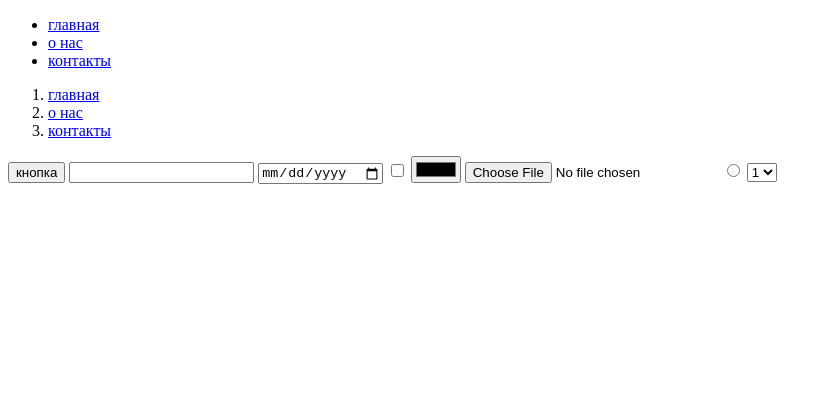
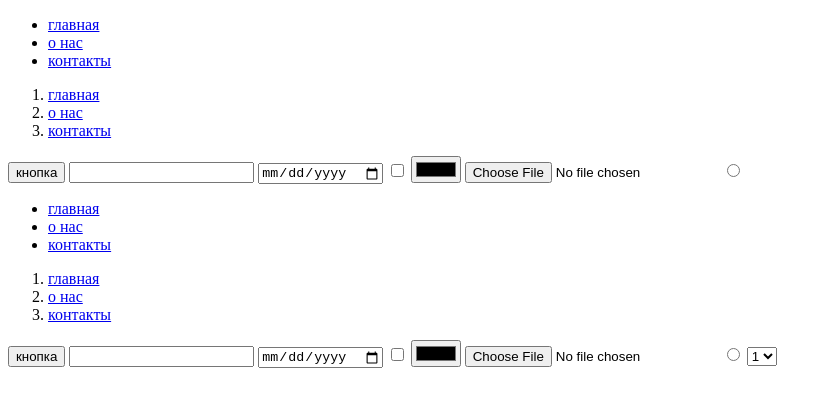
Before and after one commit to SemenBabayan/food_dlivery, a plain HTML site: page index.html in a window 1280 px wide. Shown: the whole page, without its empty margins (0-832 px from the left). Drawn offline with Linux system fonts and the light colour scheme.

Commit message:
создал первую ветку2

```diff
--- a/index.html
+++ b/index.html
@@ -26,7 +26,25 @@
         <input type="color">
         <input type="file">
         <input type="radio">
-
+        <nav>
+            <ul>
+                <li><a href="https://github.com/">главная</a></li>
+                <li><a href="#">о нас</a></li>
+                <li><a href="#">контакты</a></li>
+            </ul>
+            <ol>
+                <li><a href="https://github.com/">главная</a></li>
+                <li><a href="#">о нас</a></li>
+                <li><a href="#">контакты</a></li>
+            </ol>
+        </nav>
+        <button onclick="">кнопка</button>
+        <input type="text">
+        <input type="date">
+        <input type="checkbox">
+        <input type="color">
+        <input type="file">
+        <input type="radio">
 
         <select>
             <option>1</option>
```
